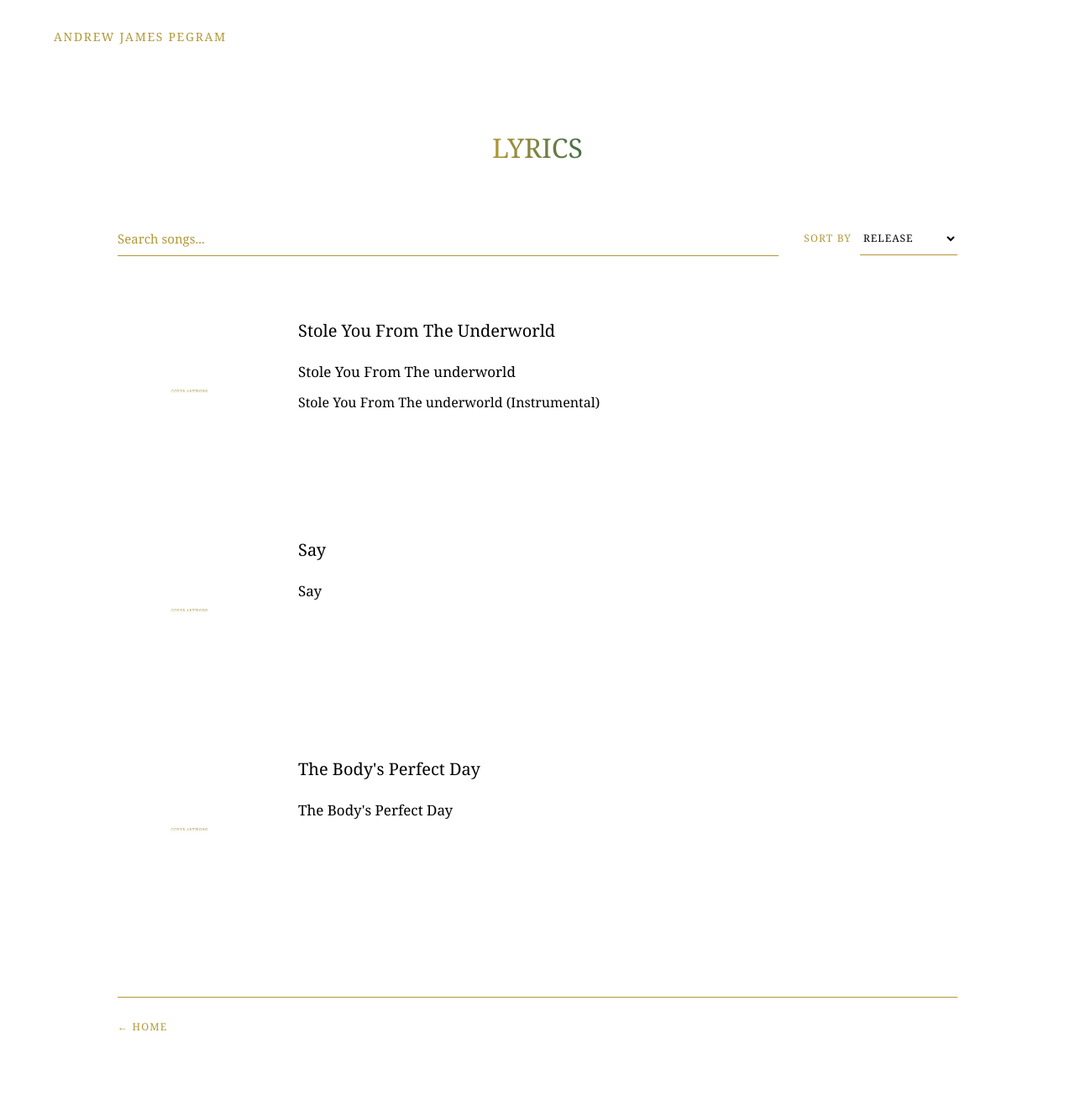
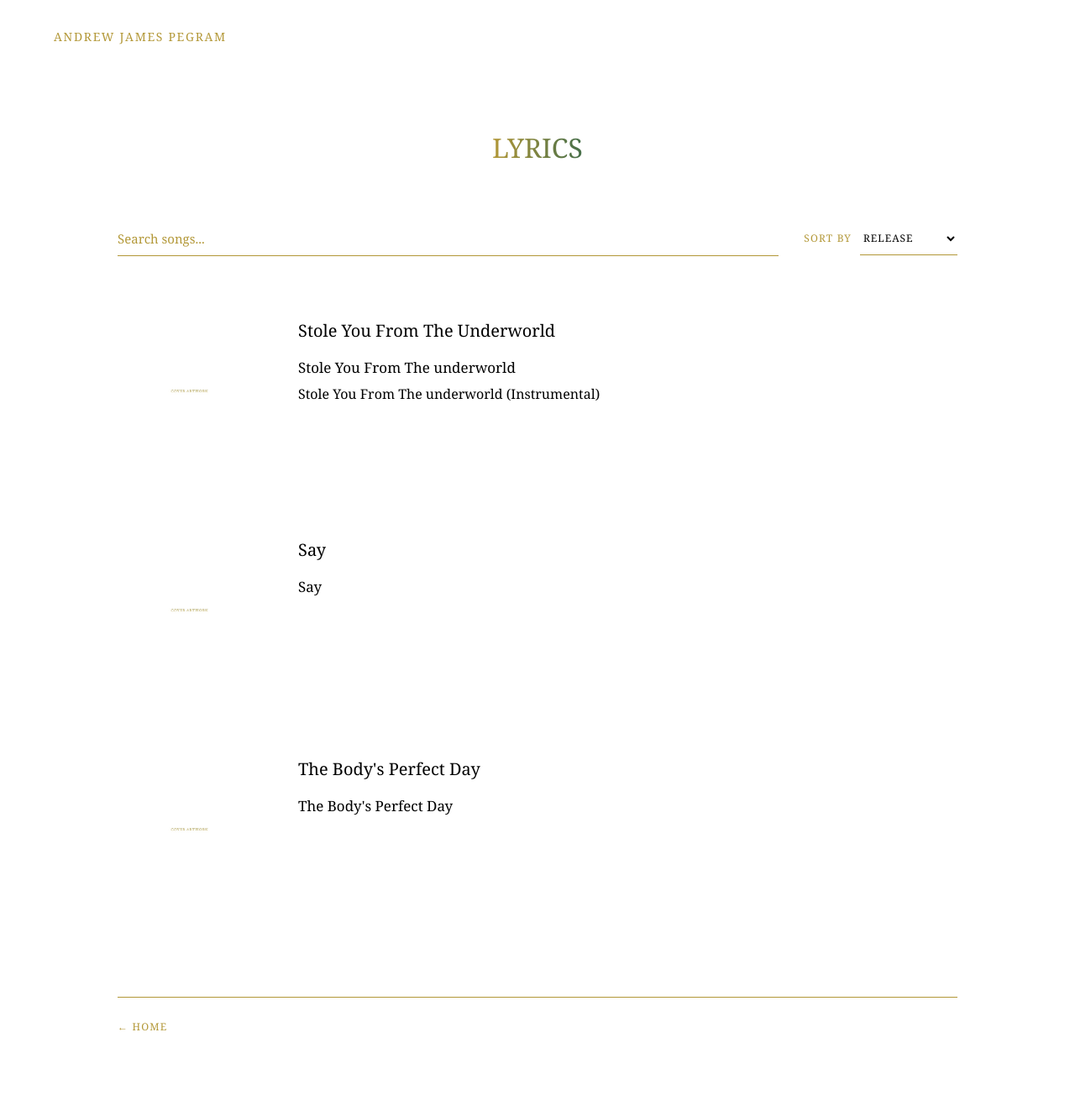
Before and after one commit to Drew-leotard/andrew-james-pegram-archive, a Jekyll site: the page built from lyrics/index.html, in a window 1280 px wide. Shown: the whole page at 84% size. Built offline with Jekyll 4.4.1, drawn with Linux system fonts in a browser that asks for light colours; some web fonts are replaced.

Commit message:
Update index.html
change to hedvig - caps in titles

```diff
--- a/lyrics/index.html
+++ b/lyrics/index.html
@@ -180,16 +180,13 @@
   .release-information {
     padding-top: 5px;
   }
-
 .release-title {
   margin: 0 0 14px;
-
-  font-family: "IM Fell English", Georgia, serif;
+  font-family: "Hedvig Letters Serif", Georgia, serif;
   font-size: 20px;
   line-height: 1.2;
   font-weight: 400;
   text-transform: none;
-
   color: var(--black);
 }
 
@@ -222,15 +219,10 @@
   }
 
 .song-link {
-    display: flex;
-    align-items: baseline;
-    gap: 20px;
-
-    padding: 12px 0;
-
+  display: block;
+  padding: 7px 0;
   color: var(--black);
   text-decoration: none;
-
   font-family: "Hedvig Letters Serif", Georgia, serif;
   font-size: 17px;
   line-height: 1.3;
```
Lines whose indentation alone changed are shown as unchanged.
